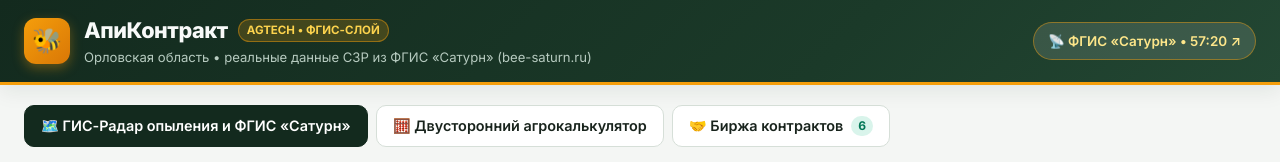
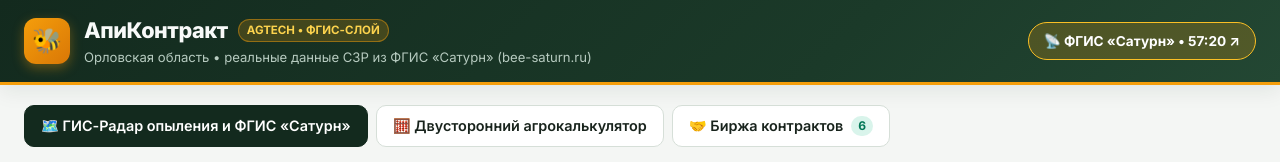
Before and after one commit to DanMurs/apicontract, a plain HTML site: page index.html in a window 1280 px wide. Shown: the top 162 px of the page. Drawn offline with nearby package versions, Linux system fonts and the light colour scheme; no server answers.

Commit message:
fix(css): явные стили и cache-busting для кнопки ФГИС Сатурн в шапке

```diff
--- a/css/styles.css
+++ b/css/styles.css
@@ -127,25 +127,29 @@ textarea {
 }
 
 /* Header Source Link */
-.header-source-pill {
+.header-source-pill,
+.header-source-pill:link,
+.header-source-pill:visited {
   display: inline-flex;
   align-items: center;
   gap: 6px;
-  padding: 8px 14px;
+  padding: 8px 15px;
   border-radius: 999px;
-  background: rgba(255, 255, 255, 0.12);
-  border: 1px solid rgba(245, 158, 11, 0.45);
-  color: #fde68a;
+  background: rgba(245, 158, 11, 0.22);
+  border: 1.5px solid #fbbf24;
+  color: #ffffff;
   text-decoration: none;
-  font-size: 0.84rem;
-  font-weight: 600;
-  transition: background 0.18s ease, border-color 0.18s ease;
+  font-size: 0.85rem;
+  font-weight: 700;
+  white-space: nowrap;
+  transition: background 0.18s ease, border-color 0.18s ease, transform 0.15s ease;
 }
 
 .header-source-pill:hover {
-  background: rgba(245, 158, 11, 0.22);
-  border-color: var(--amber);
-  color: #ffffff;
+  background: var(--amber);
+  border-color: #fde68a;
+  color: #132a1e;
+  transform: translateY(-1px);
 }
 
 /* Top Navigation Tabs & Main Container */
--- a/index.html
+++ b/index.html
@@ -13,7 +13,7 @@
     integrity="sha256-p4NxAoJBhIIN+hmNHrzRCf9tD/miZyoHS5obTRR9BMY="
     crossorigin=""
   />
-  <link rel="stylesheet" href="./css/styles.css" />
+  <link rel="stylesheet" href="./css/styles.css?v=5" />
 </head>
 <body>
   <header class="app-header">
@@ -520,6 +520,6 @@
     integrity="sha256-20nQCchB9co0qIjJZRGuk2/Z9VM+kNiyxNV1lvTlZBo="
     crossorigin=""
   ></script>
-  <script type="module" src="./js/app.js"></script>
+  <script type="module" src="./js/app.js?v=5"></script>
 </body>
 </html>
```
